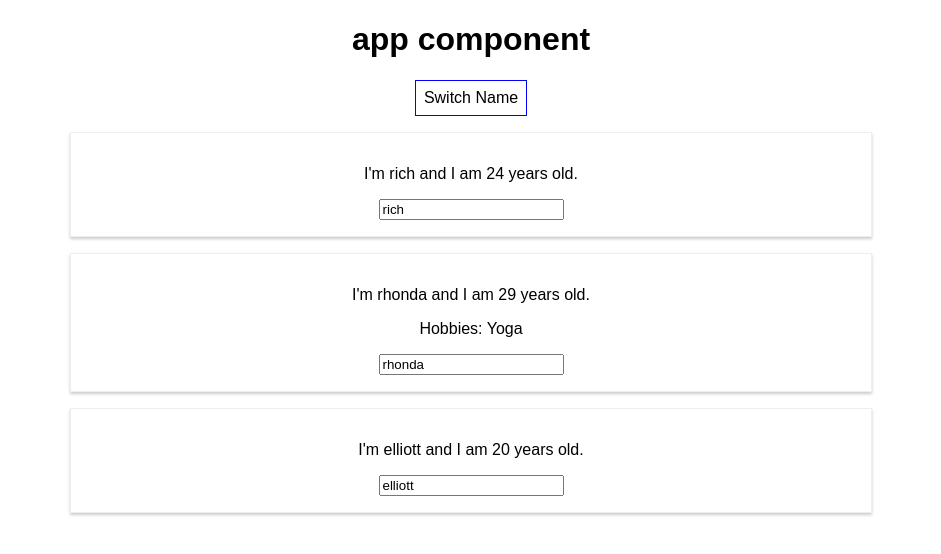
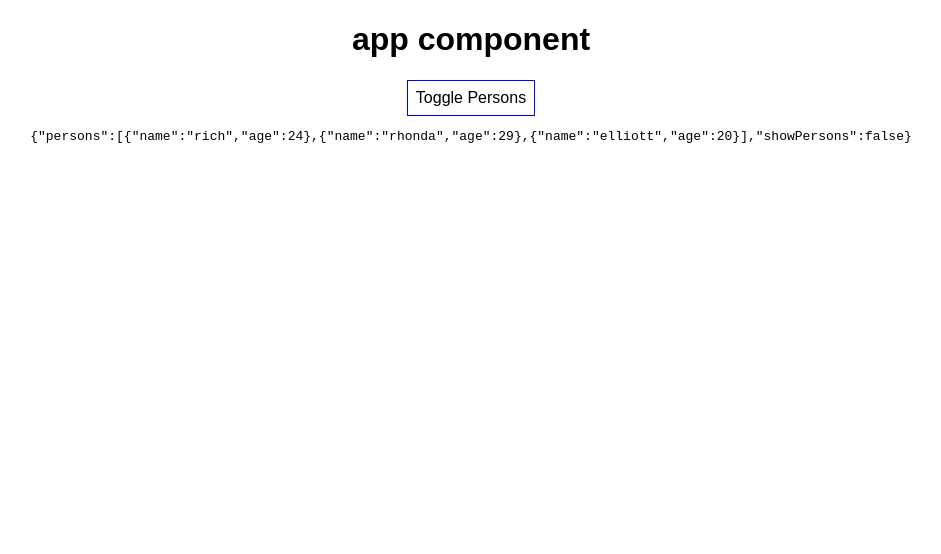
Before and after one commit to richard-buckingham/react-complete-guide, a React (Create React App) app: page / in a window 1280 px wide. Shown: the top 554 px of the page, without its empty margins (169-1110 px from the left). Built offline with nearby package versions, Linux system fonts and the light colour scheme.

Commit message:
toggle the display of persons

```diff
--- a/src/App.js
+++ b/src/App.js
@@ -18,7 +18,8 @@ class App extends Component {
         name: "elliott",
         age: 20
       }
-    ]
+    ],
+    showPersons: false
   };
 
   switchNameHandler = newName => {
@@ -46,9 +47,15 @@ class App extends Component {
     });
   };
 
+  togglePersonHandler = event => {
+    console.log("in togglePersonHandler");
+    const doesShow = this.state.showPersons;
+    this.setState({ showPersons: !doesShow });
+  };
+
   render() {
     // object destructuring
-    const { persons } = this.state;
+    const { persons, showPersons } = this.state;
 
     const buttonStyle = {
       backgroundColor: "white",
@@ -62,12 +69,12 @@ class App extends Component {
       <div className="App">
         <h1>app component</h1>
 
-        <button
-          style={buttonStyle}
-          onClick={() => this.switchNameHandler("charlotte")}
-        >
-          Switch Name
+        <button style={buttonStyle} onClick={this.togglePersonHandler}>
+          Toggle Persons
         </button>
+
+        {showPersons ? (
+          <div>
             <Person name={persons[0].name} age={persons[0].age} />
             <Person
               name={persons[1].name}
@@ -79,6 +86,10 @@ class App extends Component {
             </Person>
             <Person name={persons[2].name} age={persons[2].age} />
           </div>
+        ) : null}
+
+        <pre>{JSON.stringify(this.state)}</pre>
+      </div>
     );
   }
 }
```
Lines whose indentation alone changed are shown as unchanged.
